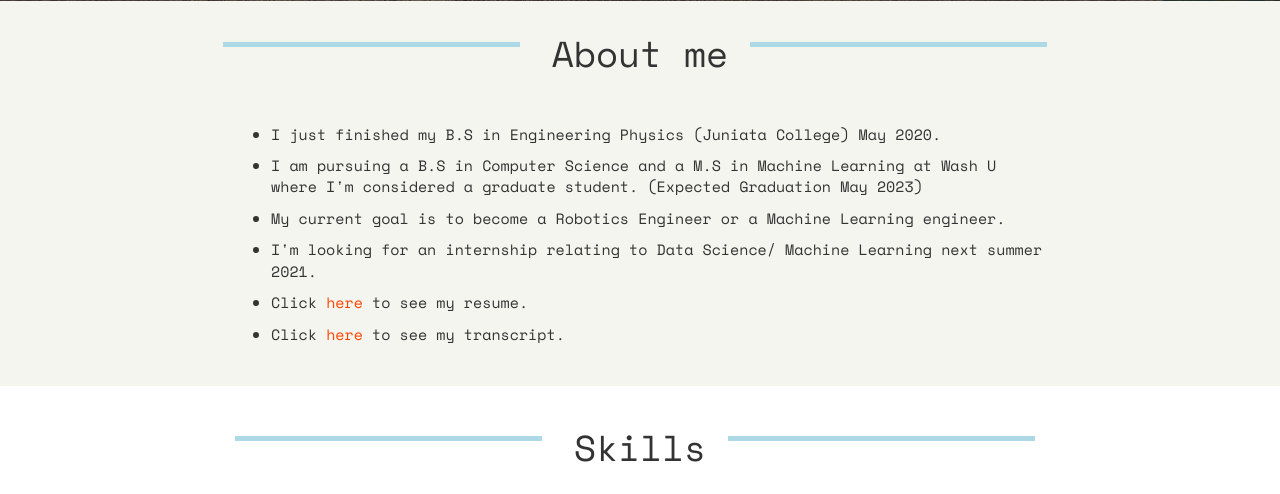
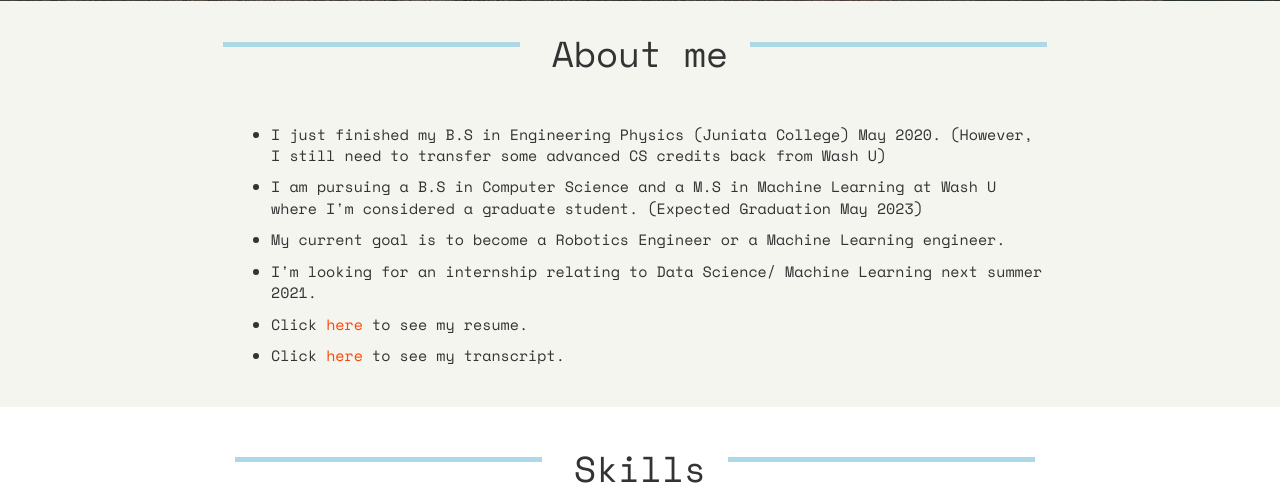
Before and after one commit to hoanghm/hoangresume, a Flask app: page / in a window 1280 px wide. Shown: the part 799-1293 px from the top of the page. Run offline with Flask 2, Linux system fonts and the light colour scheme; some libraries are stand-ins or nearby versions.

Commit message:
update description

```diff
--- a/templates/index.html
+++ b/templates/index.html
@@ -101,7 +101,7 @@
                     <h1 class="section-title"> <hr> About me <hr> </h1>
                         <div class="about-me">
                             <ul>
-                                <li> I just finished my B.S in Engineering Physics (Juniata College) May 2020. </li>
+                                <li> I just finished my B.S in Engineering Physics (Juniata College) May 2020. (However, I still need to transfer some advanced CS credits back from Wash U) </li>
                                 <li> I am pursuing a B.S in Computer Science and a M.S in Machine Learning at Wash U where I'm considered a graduate student. (Expected Graduation May 2023) </li>
                                 <li> My current goal is to become a Robotics Engineer or a Machine Learning engineer. </li>
                                 <li> I'm looking for an internship relating to Data Science/ Machine Learning next summer 2021.</li>
```
